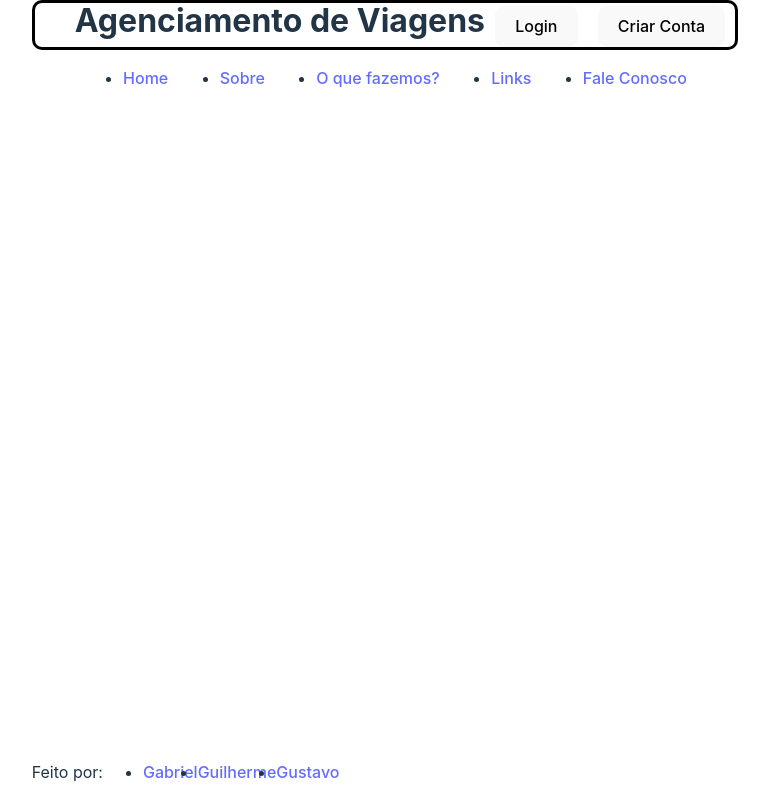
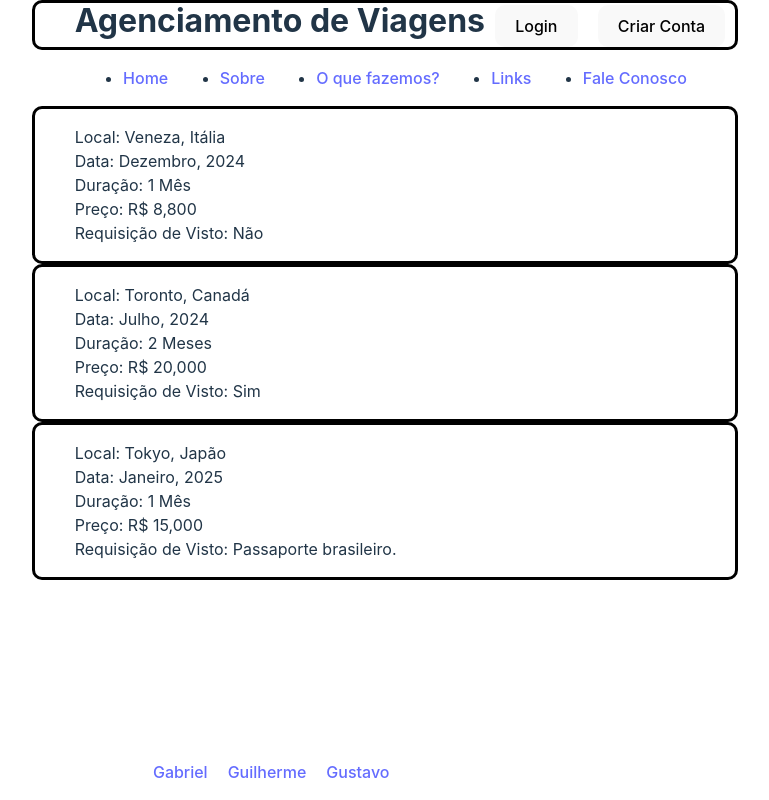
Before and after one commit to Gurjista/Trabalho-COM222, a React (Vite) app in the folder projeto-com222/: page / in a window 1280 px wide. Shown: the whole page, without its empty margins (255-1024 px from the left). Built offline with nearby package versions, Linux system fonts and the light colour scheme.

Commit message:
aaaaaa
aaaaaaa

```diff
--- a/projeto-com222/src/App.css
+++ b/projeto-com222/src/App.css
@@ -18,18 +18,39 @@ body{
   width: fit-content;
 }
 
+.viagem{
+  border: solid black;
+  border-radius: 10px;
+}
+
+#listaViagem{
+  list-style-type: none;
+}
+
+#viagens{
+  border:solid black;
+  border-radius: 10px;
+}
+
 footer{
   bottom: 0;
   position: fixed;
-  display : flex;
+  display: flex;
+  background-color:;
+  flex-direction: row;
+  justify-content: space-evenly;
+  color: white; /* Adjust text color as needed */
+}
+
+.listaFooter{
+  list-style: none;
+  display: flex;
   flex-direction: row;
   justify-content: space-evenly;
 }
-
-.listaFooter{
-  display:flex;
-  flex-direction: row;
-  justify-content: space-evenly;
+.listaFooter li {
+  margin: 0 10px;
+  padding: 0;
 }
 
 .menu{
--- a/projeto-com222/src/App.jsx
+++ b/projeto-com222/src/App.jsx
@@ -36,6 +36,37 @@ function App() {
               <li><a href="#">Fale Conosco</a></li>
           </ul>
         </nav>
+
+        <div class="viagens">
+          <section class = "viagem">
+            <ul id="listaViagem">
+                <li><label for=""> Local: Veneza, Itália</label>{}<></></li>
+                <li><label for=""> Data: Dezembro, 2024</label></li>
+                <li><label for=""> Duração: 1 Mês</label></li>
+                <li><label for=""> Preço: R$ 8,800</label></li>
+                <li><label for=""> Requisição de Visto: Não</label></li>
+            </ul>
+          </section>
+          <section class = "viagem">
+            <ul id="listaViagem">
+                <li><label for=""> Local: Toronto, Canadá</label>{}<></></li>
+                <li><label for=""> Data: Julho, 2024</label></li>
+                <li><label for=""> Duração: 2 Meses</label></li>
+                <li><label for=""> Preço: R$ 20,000</label></li>
+                <li><label for=""> Requisição de Visto: Sim</label></li>
+            </ul>
+          </section>
+          <section class = "viagem">
+            <ul id="listaViagem">
+                <li><label for=""> Local: Tokyo, Japão</label>{}<></></li>
+                <li><label for=""> Data: Janeiro, 2025</label></li>
+                <li><label for=""> Duração: 1 Mês</label></li>
+                <li><label for=""> Preço: R$ 15,000</label></li>
+                <li><label for=""> Requisição de Visto: Passaporte brasileiro.</label></li>
+            </ul>
+          </section>
+
+        </div>
 
 
 
```
